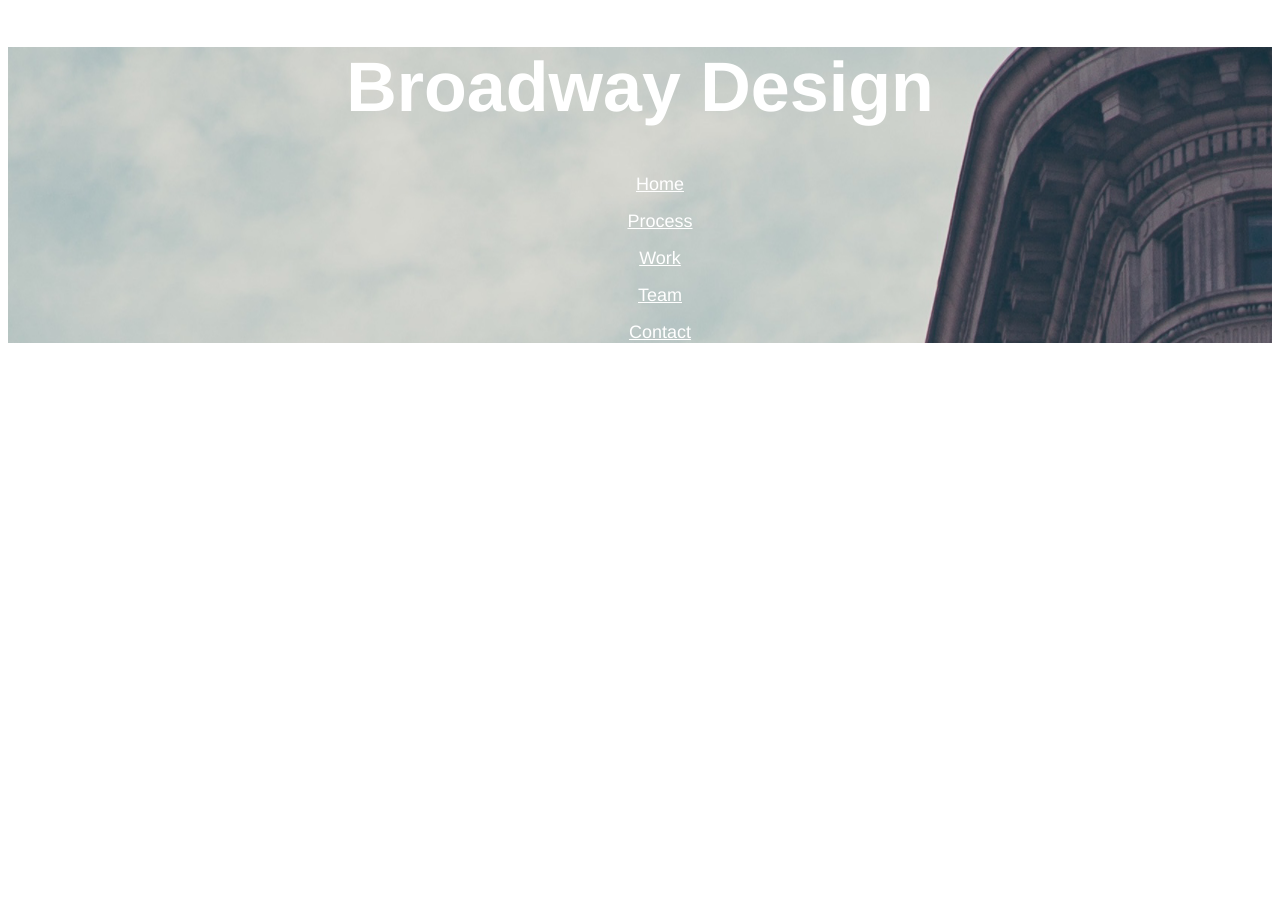
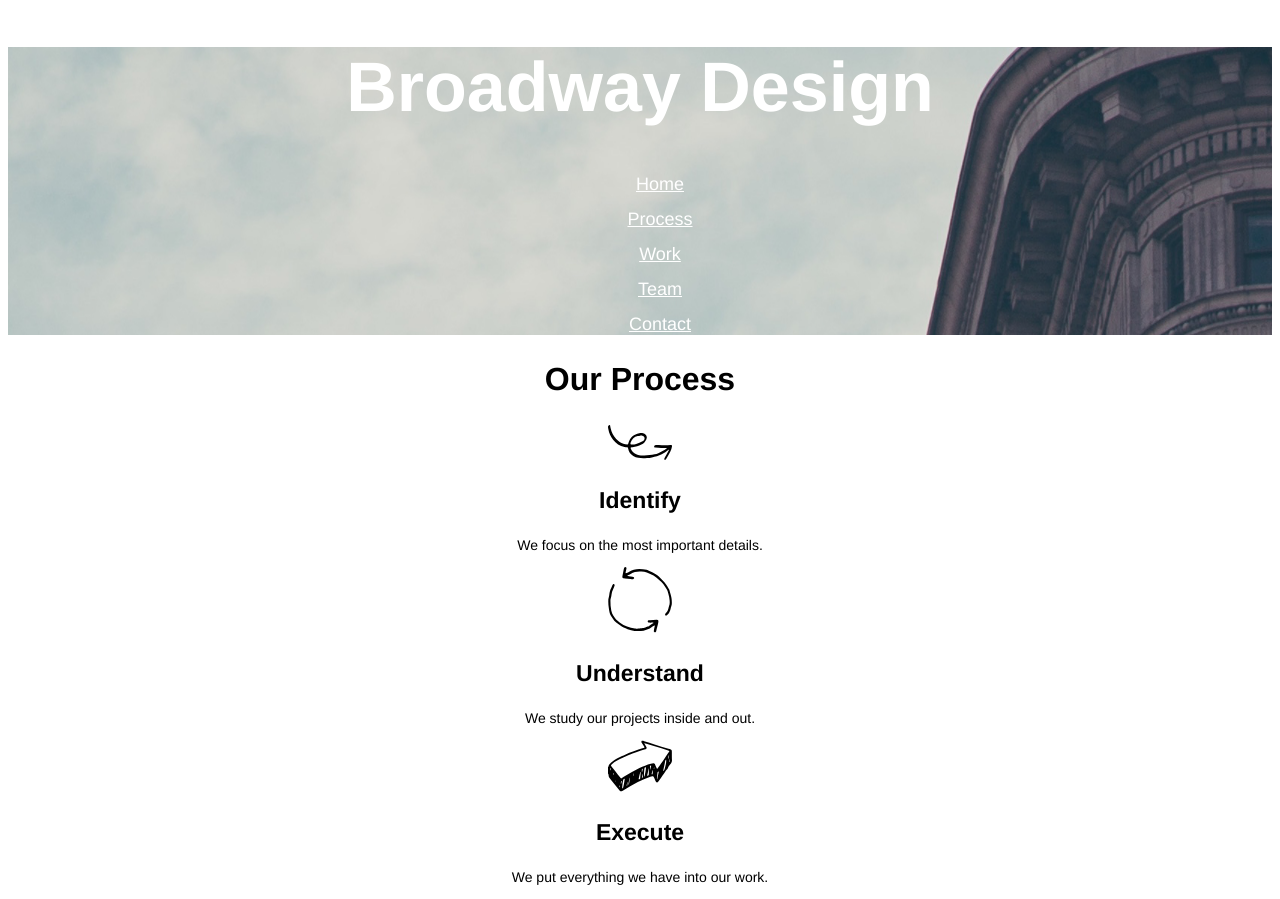
Before and after one commit to wushupanda84/broadway, a plain HTML site: page index.html in a window 1280 px wide. Before the commit the page ends 800 px from the top, so only its background shows below. Drawn offline with Linux system fonts and the light colour scheme.

Commit message:
Main Finished

```diff
--- a/index.html
+++ b/index.html
@@ -18,5 +18,23 @@
         </ul>
       </nav>
     </div>
+    <div class="main">
+      <h2 class="sub-headlines">Our Process</h2>
+      <div class="main-1">
+        <img src="resources/images/identify.svg" alt="">
+        <h3 class="sub-headlines">Identify</h3>
+        <p>We focus on the most important details.</p>
+      </div>
+      <div class="main-2">
+        <img src="resources/images/understand.svg" alt="">
+        <h3 class="sub-headlines">Understand</h3>
+        <p>We study our projects inside and out.</p>
+      </div>
+      <div class="main-3">
+        <img src="resources/images/execute.svg" alt="">
+        <h3 class="sub-headlines">Execute</h3>
+        <p>We put everything we have into our work.</p>
+      </div>
+    </div>
   </body>
 </html>
--- a/resources/css/style.css
+++ b/resources/css/style.css
@@ -21,3 +21,20 @@ h1 {
   color: white;
   font-size: 18px;
 }
+
+.sub-headlines {
+  font-weight: bold;
+  color: black;
+}
+
+h2 {
+  font-size: 32px;
+}
+
+h3 {
+  font-size: 23px;
+}
+
+p {
+  font-size: 14px;
+}
```
